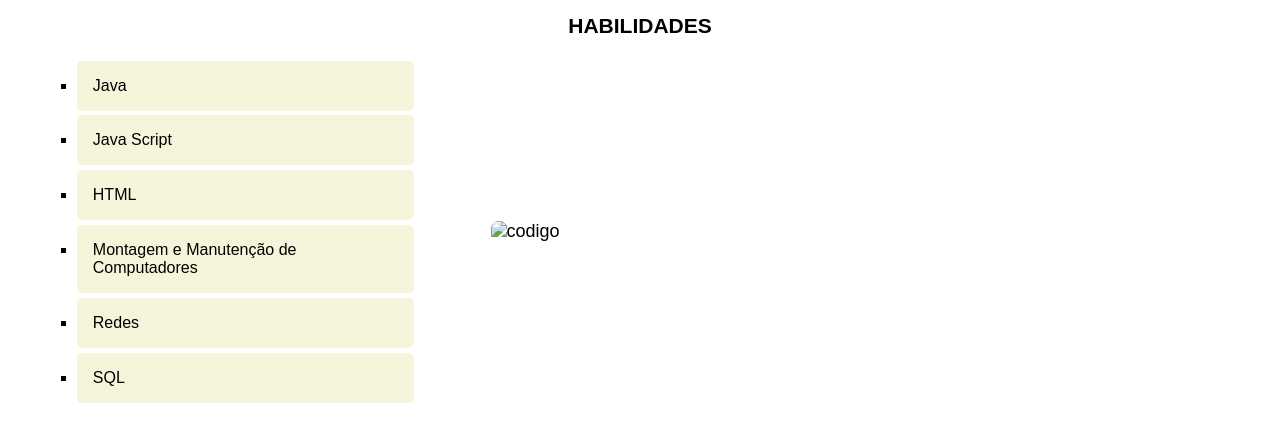
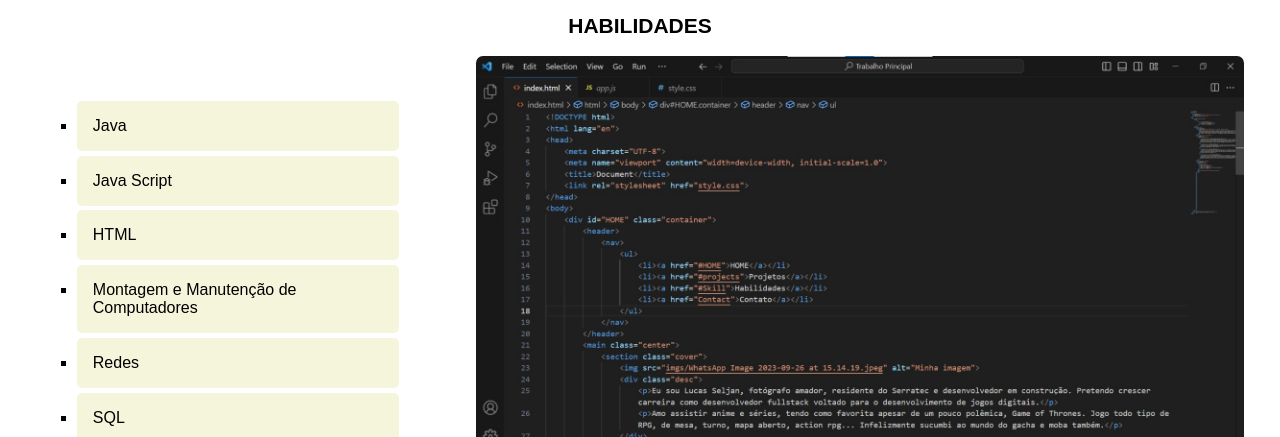
Before and after one commit to Lucas-Seljan/Front_Final, a plain HTML site: page index.html in a window 1280 px wide. Shown: the part 915-1352 px from the top of the page. Drawn offline with Linux system fonts and the light colour scheme; the site is published under a folder, as on GitHub Pages, so addresses that start at the root find nothing.

Commit message:
Update index.html

```diff
--- a/index.html
+++ b/index.html
@@ -82,7 +82,7 @@
                             <li class="l-pers">SQL</li>
                         </ul>
                     </div>
-                    <img src="/imgs/codigo.jpeg" alt="codigo">
+                    <img src="./imgs/codigo.jpeg" alt="codigo">
                 </div>
             </section>
             <section class="contact" id="contact">
```
